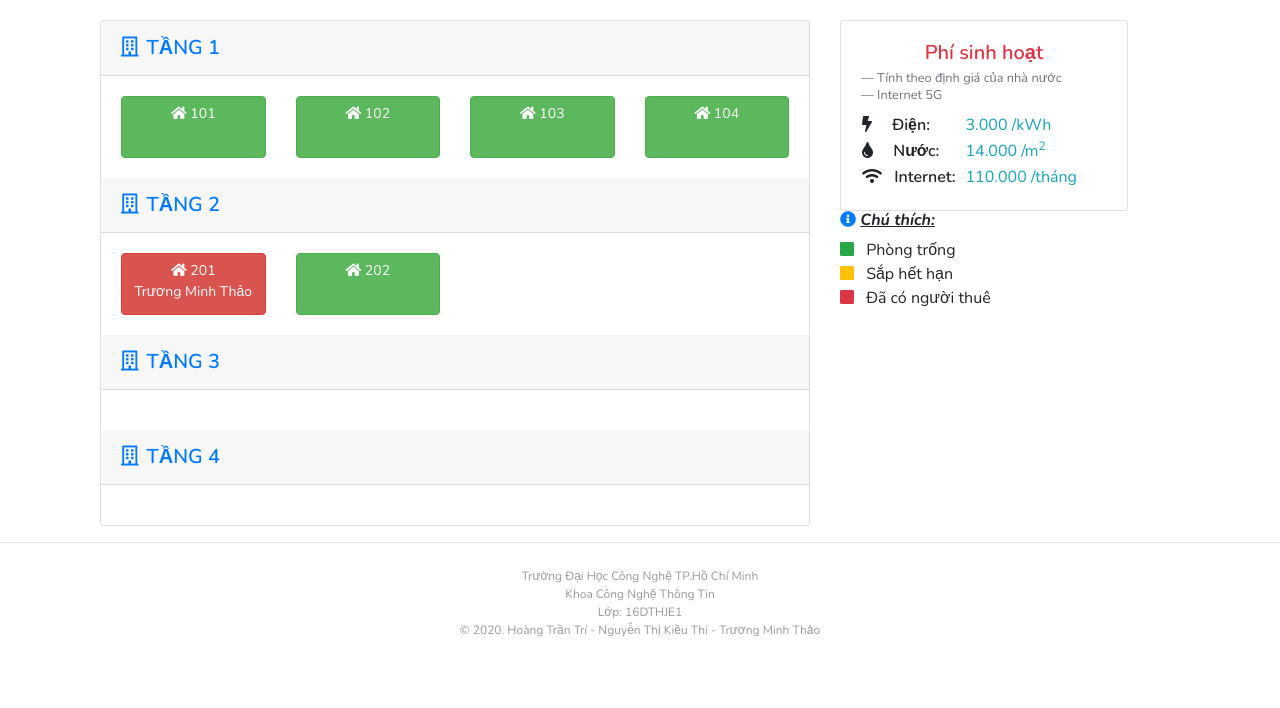
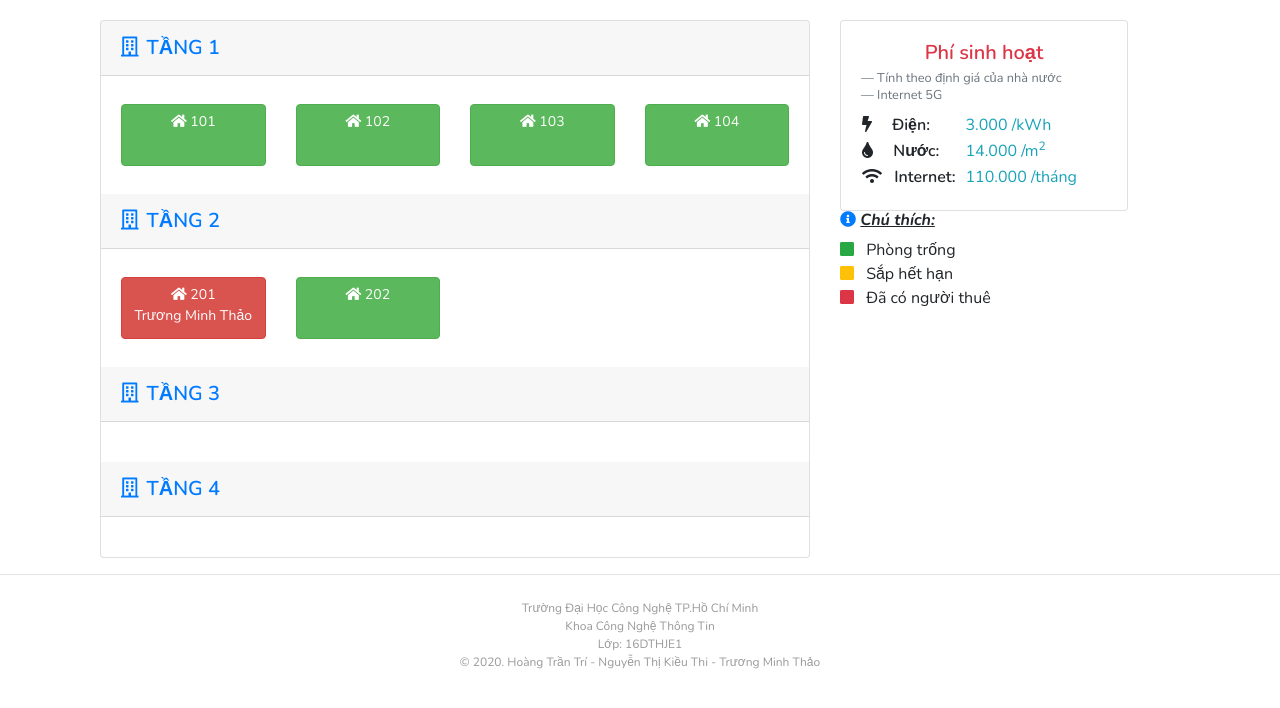
Before and after one commit to thaotruogg/do-an-php, a PHP site: page /admin.php in a window 1280 px wide. Shown: the part 74-782 px from the top of the page. Run offline with PHP 8.4, Linux system fonts and the light colour scheme; data comes from the database, SQL or seed files in the repository; some libraries are stand-ins or nearby versions.

Commit message:
update design

```diff
--- a/admin.php
+++ b/admin.php
@@ -47,9 +47,9 @@ mysqli_set_charset($connect, "utf8");
         <main>
             <div class="container">
                 <div class="row">
-                    <div class="col d-flex flex-row">
+                    <div class="col d-flex">
                         <!-- Tầng + Phòng -->
-                        <div class="col-lg-8 col-xl-8 col-md-7 col-sm-6">
+                        <div class="col-lg-8 col-xl-8 col-md-7 col-sm-12">
                             <div class="card">
                                 <?php for ($i = 1; $i <= $total_record; $i++) { ?>
                                     <div class="card-header label-floor text-bold text-primary">
@@ -67,7 +67,7 @@ mysqli_set_charset($connect, "utf8");
                                                 $total_hopdong = mysqli_num_rows($arrs_check_hopdong);
                                                 ?>
                                                 <?php if ($total_hopdong < 1) { ?>
-                                                    <div class="col-3">
+                                                    <div class="col-xl-3 col-sm-12 my-2">
                                                         <a href="checkin.php?idphong=<?php echo $arr["Id"] ?>" class="btn btn-room-sm btn-success" style="font-size: 14px; width: 100%; height: 62px;"><i class="fas fa-home"></i>
                                                             <?php echo $arr["TenPhong"] ?>
                                                         </a>
@@ -81,7 +81,7 @@ mysqli_set_charset($connect, "utf8");
                                                         $datediff = $sub_date;
                                                         $so_ngay_con_lai = floor($datediff / (60 * 60 * 24));
                                                         ?>
-                                                        <div class="col-3">
+                                                        <div class="col-xl-3 col-sm-12 my-2">
                                                             <a href="details.php?idphong=<?php echo $arr["Id"] ?>&idnguoithue=<?php echo $arrHopDong["IdNguoiThue"] ?>" style="font-size: 14px; width: 100%; height: 62px;" class="btn btn-room-sm <?php if ($so_ngay_con_lai > 7) echo "btn-danger";
                                                                                                                                                                                                                                                     else echo "btn-warning"; ?>"><i class="fas fa-home"></i>
                                                                 <?php echo $arr["TenPhong"] . "<br>" . $arrHopDong["TenNguoiThue"] ?>
@@ -101,7 +101,7 @@ mysqli_set_charset($connect, "utf8");
                             </div>
                         </div>
                         <!-- Phí sinh hoạt -->
-                        <div class="col-lg-4 col-xl-4 col-md-5 col-sm-6">
+                        <div class="col-lg-4 col-xl-4 col-md-5 col-sm-12">
                             <div class="card" style="width: 18rem;">
                                 <div class="card-body">
                                     <h5 class="card-title text-danger font-weight-bold text-center">Phí sinh hoạt</h5>
```
